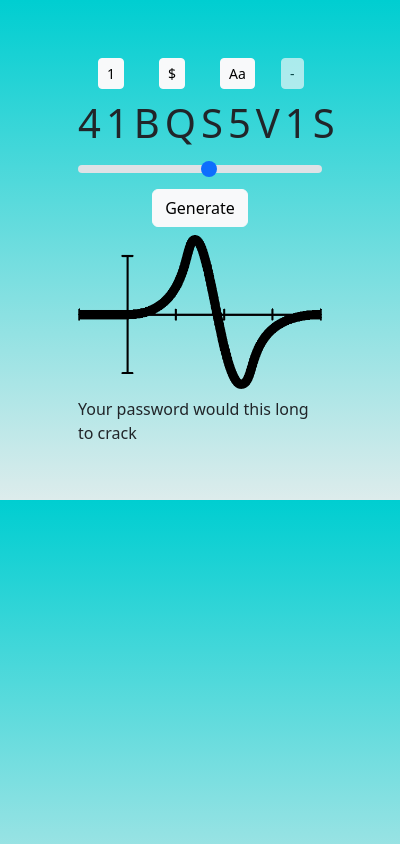
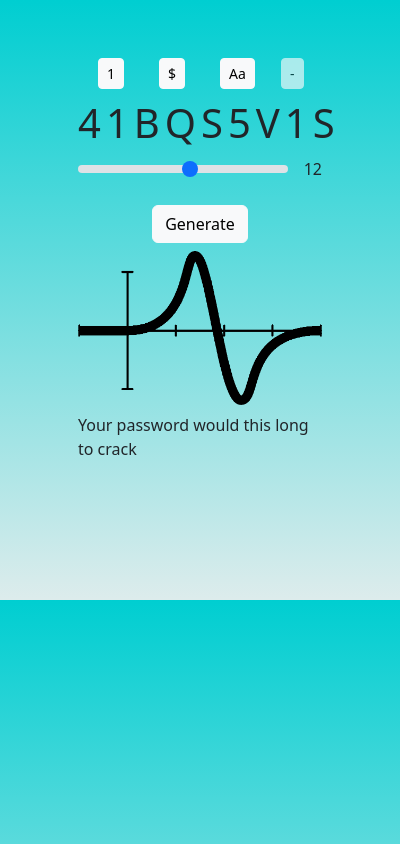
Before and after one commit to volovikariel/ConUHacks23-THPG, a browser extension: page popup.html in a window 400 px wide. Both pictures are taken after a click on the button "Create Safe Password!". Drawn offline with nearby package versions, Linux system fonts and the light colour scheme.

Commit message:
some changes hehe

```diff
--- a/popup.css
+++ b/popup.css
@@ -1,13 +1,13 @@
 #babyPopup {
   padding: 10px;
-  height: 50px;
+  height: 600px;
   width: 288px;
   transition: visibility 2s linear;
 }
 
 #mainPopup {
   padding: 10px;
-  height: 500px;
+  height: 600px;
   width: 288px;
   transition: visibility 2s linear;
 }
@@ -27,13 +27,6 @@ body {
   color: white;
 }
 
-.btn-group {
-  display: flex;
-}
-
-.btn-group {
-  display: flex;
-}
 
 /* CSS */
 .button-6 {
--- a/popup.html
+++ b/popup.html
@@ -18,7 +18,7 @@
       <div class="container row flex-nowrap mt-5 ms-2 " >
 
             <div class="col">
-              <button type="button" class="btn btn-sm btn-light">1</button>
+              <button type="button " class="btn btn-sm btn-light "  >1</button>
             </div>
             <div class="col">
               <button type="button" class="btn btn-sm btn-light">$</button>
@@ -36,8 +36,9 @@
       <div class="container mt-1 mb-1">
         <div class="password ">PASSWORD</div>
       </div>
-      <div class="container d-flex flex-wrap justify-content-center ">
-            <input type="range" class="form-range" min="5" max="18" id="customRange2">
+      <div class="container d-flex flex-nowrap d-inline justify-content-center ">
+            <input type="range" id="slider" class="form-range" min="5" max="18" >
+            <p class="ms-3" id="slidernum">5</p>
       </div>
 
       <div class="container d-flex mt-2 justify-content-center">
--- a/popup.js
+++ b/popup.js
@@ -6,6 +6,7 @@ var createPass = document.getElementById("createP");
 var mainPopup = document.getElementById("mainPopup");
 var babyPopup = document.getElementById("babyPopup");
 var passCrackTime = document.getElementById("lengthToCrack");
+var sliderNumb = document.getElementById("slidernum");
 var passExists = false;
 var autocomplete =null;
 
@@ -121,9 +122,13 @@ var interval = setInterval(function(){
 			characters[i] = Math.random().toString(36).charAt(2);
 		}
 		$('.password').text(characters.join(''));
+
 	}, 1000);
 
-
+    var interval = setInterval(function(){
+        let val = $("#slider").val();
+        sliderNumb.innerText=val;
+    }, 100);
     if (typeof $ == 'function'){
-        console.log("YAY")
+        console.log("YAY");
     }
```
